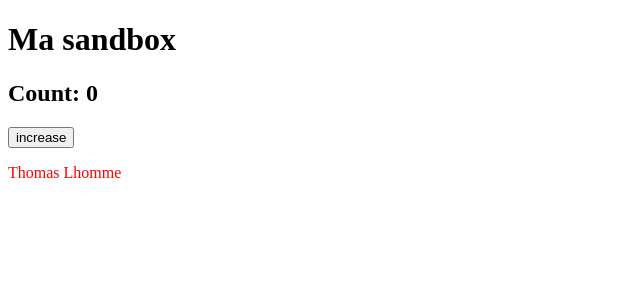
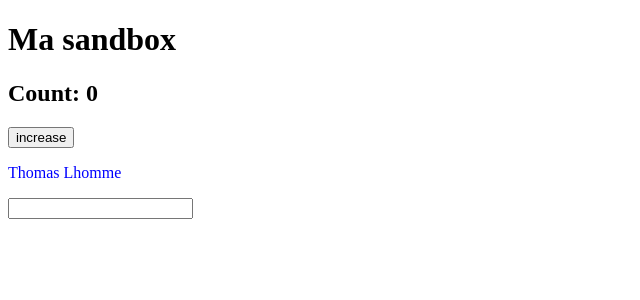
Before and after one commit to Spiff77/sandboxmay, an Angular app: page / in a window 1280 px wide. Shown: the top 300 px of the page, without its empty margins (0-640 px from the left). Built offline with nearby package versions, Linux system fonts and the light colour scheme.

Commit message:
event + ngModel

```diff
--- a/src/app/app.component.html
+++ b/src/app/app.component.html
@@ -1,4 +1,6 @@
 <h1 [hidden]="hiddenTitle">{{title}}</h1>
 <h2>Count: {{count}}</h2>
 <button (click)="increaseCount()">increase</button>
-<p [style.color]="count < 5 ? 'red' : 'blue'">{{name}}</p>
+<p [style.color]="color">{{name}}</p>
+<!-- <input type="text" [(ngModel)]="color"> -->
+<input type="text" (input)="changeColor($event)">
--- a/src/app/app.component.ts
+++ b/src/app/app.component.ts
@@ -18,8 +18,14 @@ export class AppComponent {
     lastname:'Lhomme'
   }
 
+  color = 'blue';
+
   increaseCount() {
     this.count++
+    this.color = 'yellow'
   }
 
+  changeColor(event: Event) {
+    this.color = (event.target as HTMLInputElement).value
+  }
 }
--- a/src/app/app.module.ts
+++ b/src/app/app.module.ts
@@ -2,13 +2,15 @@ import { NgModule } from '@angular/core';
 import { BrowserModule } from '@angular/platform-browser';
 
 import { AppComponent } from './app.component';
+import {FormsModule} from '@angular/forms';
 
 @NgModule({
   declarations: [
     AppComponent
   ],
   imports: [
-    BrowserModule
+    BrowserModule,
+    FormsModule
   ],
   providers: [],
   bootstrap: [AppComponent]
```
